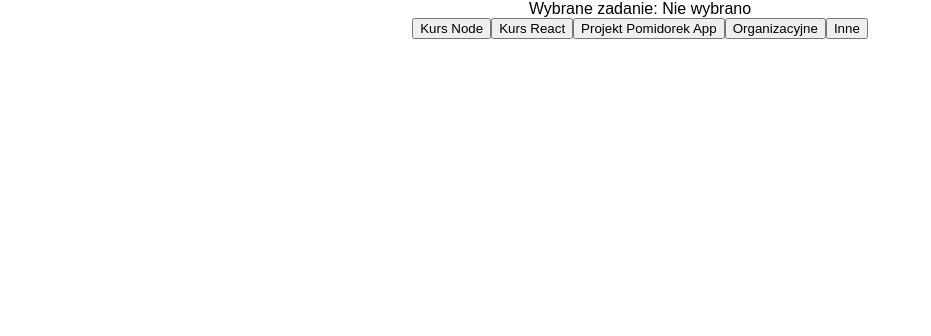
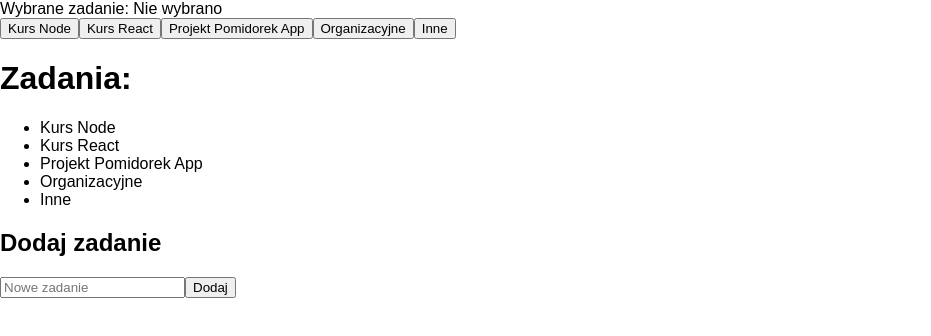
Before and after one commit to jurek2006/react-first-excises, a React (Create React App) app: page / in a window 1280 px wide. Shown: the top 336 px of the page, without its empty margins (0-931 px from the left). Built offline with nearby package versions, Linux system fonts and the light colour scheme.

Commit message:
Przekazywanie kliknięcia dwa poziomy komponentów niżej

```diff
--- a/src/App.js
+++ b/src/App.js
@@ -1,5 +1,5 @@
 import React, { Component } from "react";
-import "./App.css";
+// import "./App.css";ś
 import { TaskPicker } from "./components/TaskPicker";
 
 class App extends Component {
--- /dev/null
+++ b/src/components/TaskAdd.js
@@ -0,0 +1,22 @@
+import React, { Component } from "react";
+
+export class TaskAdd extends Component {
+    render() {
+        return (
+            <div>
+                <h2>Dodaj zadanie</h2>
+                <form onSubmit={this.props.onAddTaskClick}>
+                    <input
+                        type="text"
+                        name=""
+                        id=""
+                        placeholder="Nowe zadanie"
+                    />
+                    <input type="submit" value="Dodaj" />
+                </form>
+            </div>
+        );
+    }
+}
+
+export default TaskAdd;
--- /dev/null
+++ b/src/components/TaskManager.js
@@ -0,0 +1,21 @@
+import React, { Component } from "react";
+import { TaskAdd } from "./TaskAdd";
+
+export class TaskManager extends Component {
+    render() {
+        const { tasks } = this.props;
+        return (
+            <div>
+                <h1>Zadania:</h1>
+                <ul>
+                    {tasks.map(task => {
+                        return <li key={task}>{task}</li>;
+                    })}
+                </ul>
+                <TaskAdd onAddTaskClick={this.props.onAddTaskClick} />
+            </div>
+        );
+    }
+}
+
+export default TaskManager;
--- a/src/components/TaskPicker.js
+++ b/src/components/TaskPicker.js
@@ -1,5 +1,6 @@
 import React, { Component } from "react";
 import { TaskPickBtn } from "./TaskPickBtn";
+import { TaskManager } from "./TaskManager";
 
 export class TaskPicker extends Component {
     constructor(props) {
@@ -22,7 +23,12 @@ export class TaskPicker extends Component {
         });
     }
 
-    renderTasks() {
+    handleAddTaskClick(e) {
+        e.preventDefault();
+        console.log(this);
+    }
+
+    renderTasksBtns() {
         const { tasks } = this.state;
         return (
             <div>
@@ -58,7 +64,15 @@ export class TaskPicker extends Component {
                         "Nie wybrano"
                     )}
                 </div>
-                <div>{this.renderTasks()}</div>
+                <div>{this.renderTasksBtns()}</div>
+                <div>
+                    {
+                        <TaskManager
+                            tasks={this.state.tasks}
+                            onAddTaskClick={this.handleAddTaskClick.bind(this)}
+                        />
+                    }
+                </div>
             </div>
         );
     }
```
